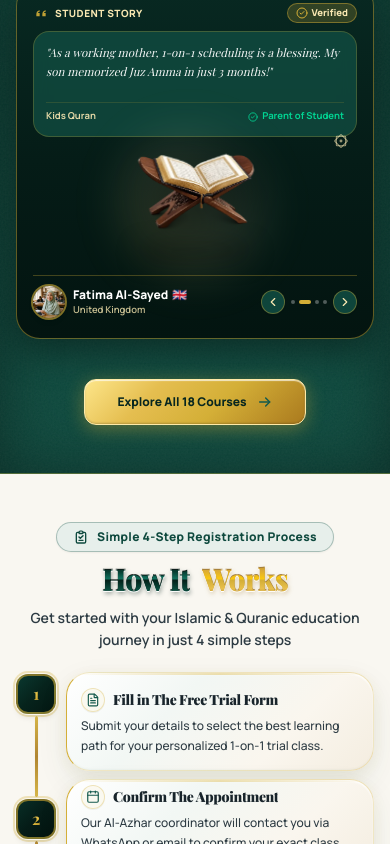
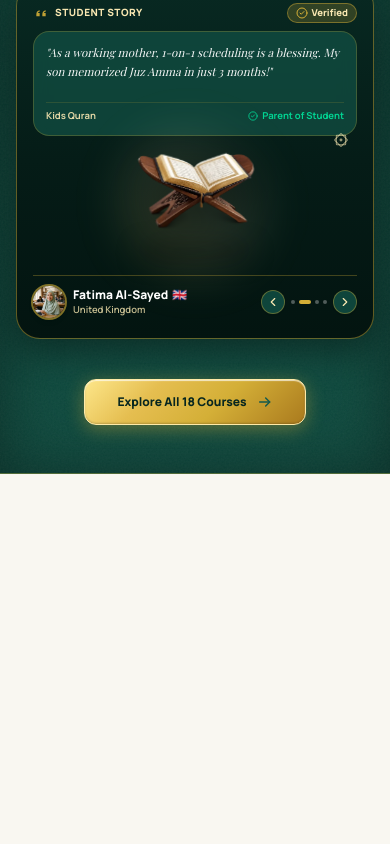
Before and after one commit to Furqanlearnacademy/furqunacademy, a Next.js app: page / in a window 390 px wide. Shown: the part 4885-5729 px from the top of the page. Built offline with nearby package versions, Linux system fonts and the light colour scheme.

Commit message:
perf: implement viewport-triggered lazy loading for below-the-fold sections and pause offscreen carousels

```diff
--- a/src/app/page.tsx
+++ b/src/app/page.tsx
@@ -5,13 +5,51 @@ import dynamic from "next/dynamic";
 import { Navbar } from "@/components/layout/Navbar";
 import { Hero } from "@/components/home/Hero";
 import { StatsBar } from "@/components/home/StatsBar";
-import { PopularCourses } from "@/components/home/PopularCourses";
-import { HowItWorks } from "@/components/home/HowItWorks";
-import { PricingPlans } from "@/components/home/PricingPlans";
-import { LatestArticles } from "@/components/home/LatestArticles";
-import { CallToAction } from "@/components/home/CallToAction";
 import { EngravedDivider } from "@/components/ui/EngravedDivider";
-import { Footer } from "@/components/layout/Footer";
+import { LazySection } from "@/components/ui/LazySection";
+
+// Below-the-fold components loaded on-demand via next/dynamic to eliminate GPU/CPU load during initial hero render
+const PopularCourses = dynamic(
+  () => import("@/components/home/PopularCourses").then((mod) => mod.PopularCourses),
+  {
+    loading: () => <div className="w-full min-h-[680px] opacity-0 pointer-events-none" />,
+  }
+);
+
+const HowItWorks = dynamic(
+  () => import("@/components/home/HowItWorks").then((mod) => mod.HowItWorks),
+  {
+    loading: () => <div className="w-full min-h-[520px] opacity-0 pointer-events-none" />,
+  }
+);
+
+const PricingPlans = dynamic(
+  () => import("@/components/home/PricingPlans").then((mod) => mod.PricingPlans),
+  {
+    loading: () => <div className="w-full min-h-[680px] opacity-0 pointer-events-none" />,
+  }
+);
+
+const LatestArticles = dynamic(
+  () => import("@/components/home/LatestArticles").then((mod) => mod.LatestArticles),
+  {
+    loading: () => <div className="w-full min-h-[520px] opacity-0 pointer-events-none" />,
+  }
+);
+
+const CallToAction = dynamic(
+  () => import("@/components/home/CallToAction").then((mod) => mod.CallToAction),
+  {
+    loading: () => <div className="w-full min-h-[360px] opacity-0 pointer-events-none" />,
+  }
+);
+
+const Footer = dynamic(
+  () => import("@/components/layout/Footer").then((mod) => mod.Footer),
+  {
+    loading: () => <div className="w-full min-h-[380px] opacity-0 pointer-events-none" />,
+  }
+);
 
 // Lazy-load BookingWizardModal on demand only when opened
 const BookingWizardModal = dynamic(
@@ -30,13 +68,14 @@ export default function HomePage() {
       <Navbar onOpenBooking={() => setBookingOpen(true)} />
 
       <main className="overflow-x-clip">
-        {/* HERO SECTION & STATS BAR (First Fold - Perfectly Contained 100vh Viewport) */}
+        {/* HERO SECTION & STATS BAR (First Fold - Loaded Immediately with Full Fidelity) */}
         <div className="pt-[70px] sm:pt-[76px] lg:pt-[80px] pb-2 sm:pb-3 lg:pb-3.5 flex flex-col justify-between lg:h-screen lg:min-h-[680px] lg:max-h-[1080px] gap-2 sm:gap-2.5 relative z-20">
           <Hero onOpenBooking={() => setBookingOpen(true)} />
           <StatsBar className="hidden sm:block" />
         </div>
 
         {/* MAIN FEATURED SECTION (EMERALD SHOWCASE: Courses, Why Choose Us, & Student Review) */}
+        <LazySection minHeight="720px" rootMargin="350px 0px">
           <section className="w-full bg-gradient-to-b from-emerald via-emerald-deep to-emerald pt-12 sm:pt-16 lg:pt-24 pb-12 sm:pb-16 border-y border-gold-primary/35 shadow-[inset_0_0_60px_rgba(0,0,0,0.4)] relative overflow-x-clip">
             {/* Dark Porous Paper Texture Layer */}
             <div className="absolute inset-0 dark-paper-porous-texture opacity-85 pointer-events-none z-0" />
@@ -49,28 +88,39 @@ export default function HomePage() {
               <PopularCourses onOpenBooking={() => setBookingOpen(true)} />
             </div>
           </section>
+        </LazySection>
 
         {/* HOW IT WORKS & FREE TRIAL BOOKING FORM SECTION (NATURAL MAIN BG & MAX-W 1400PX) */}
+        <LazySection minHeight="550px" rootMargin="350px 0px">
           <section className="w-full py-12 sm:py-16 lg:py-20 relative">
             <div className="max-w-[1400px] mx-auto px-4 sm:px-6 lg:px-8 w-full relative z-10">
               <HowItWorks />
             </div>
           </section>
+        </LazySection>
 
         {/* ENGRAVED 3D ISLAMIC DIVIDER AFTER HOW IT WORKS */}
         <EngravedDivider className="my-2 sm:my-4" />
 
         {/* CHOOSE YOUR PLAN / PRICING SECTION (LIGHT THEME & LIQUID GLASS) */}
+        <LazySection minHeight="700px" rootMargin="350px 0px">
           <PricingPlans onOpenBooking={() => setBookingOpen(true)} />
+        </LazySection>
 
         {/* LATEST ARTICLES & SCHOLARLY RESEARCH (CINEMATIC DARK NAVY BENTO SECTION) */}
+        <LazySection minHeight="550px" rootMargin="350px 0px">
           <LatestArticles />
+        </LazySection>
 
         {/* CALL TO ACTION SECTION (LIGHT PARCHMENT THEME & ENGRAVED TYPOGRAPHY) */}
+        <LazySection minHeight="380px" rootMargin="350px 0px">
           <CallToAction onOpenBooking={() => setBookingOpen(true)} />
+        </LazySection>
       </main>
 
+      <LazySection minHeight="380px" rootMargin="350px 0px">
         <Footer />
+      </LazySection>
 
       {/* 1-ON-1 TRIAL CLASS BOOKING MODAL */}
       <BookingWizardModal
--- a/src/components/home/PaymentMethodsCarousel.tsx
+++ b/src/components/home/PaymentMethodsCarousel.tsx
@@ -1,6 +1,7 @@
 "use client";
 
-import React from "react";
+import React, { useRef } from "react";
+import { useInView } from "framer-motion";
 import {
   ShieldCheck,
   Lock,
@@ -343,6 +344,9 @@ const GLOBAL_PAYMENT_METHODS: GlobalPaymentMethodItem[] = [
 const MARQUEE_ITEMS = [...GLOBAL_PAYMENT_METHODS, ...GLOBAL_PAYMENT_METHODS];
 
 export const PaymentMethodsCarousel: React.FC = () => {
+  const containerRef = useRef<HTMLDivElement>(null);
+  const isInView = useInView(containerRef, { margin: "250px 0px 250px 0px" });
+
   return (
     <div className="w-full pt-8 sm:pt-10 space-y-6 sm:space-y-7">
 
@@ -377,10 +381,15 @@ export const PaymentMethodsCarousel: React.FC = () => {
         </div>
       </div>
 
-      {/* CONTINUOUS SMOOTH MARQUEE CAROUSEL CONTAINER */}
-      <div className="relative w-full overflow-hidden py-3">
+      {/* CONTINUOUS SMOOTH MARQUEE CAROUSEL CONTAINER (Auto-pauses when offscreen to save GPU) */}
+      <div ref={containerRef} className="relative w-full overflow-hidden py-3">
         {/* INFINITE SCROLLING ROW */}
-        <div className="animate-marquee-infinite flex items-center gap-4 sm:gap-5 cursor-grab active:cursor-grabbing">
+        <div
+          className="animate-marquee-infinite flex items-center gap-4 sm:gap-5 cursor-grab active:cursor-grabbing"
+          style={{
+            animationPlayState: isInView ? "running" : "paused",
+          }}
+        >
           {MARQUEE_ITEMS.map((method, index) => {
             const Icon = method.icon;
             return (
--- a/src/components/home/StudentReview.tsx
+++ b/src/components/home/StudentReview.tsx
@@ -1,7 +1,8 @@
 "use client";
 
-import React, { useState, useEffect } from "react";
+import React, { useState, useEffect, useRef } from "react";
 import Image from "next/image";
+import { useInView } from "framer-motion";
 import { ChevronLeft, ChevronRight, CheckCircle2 } from "lucide-react";
 import {
   IslamicCalligraphyQuoteIcon,
@@ -11,6 +12,8 @@ import { IslamicRosetteAccentIcon } from "@/components/ui/SemanticCustomIcons";
 
 export const StudentReview: React.FC = () => {
   const [currentIdx, setCurrentIdx] = useState(0);
+  const cardRef = useRef<HTMLDivElement>(null);
+  const isInView = useInView(cardRef, { margin: "150px 0px 150px 0px" });
 
   const reviews = [
     {
@@ -59,13 +62,14 @@ export const StudentReview: React.FC = () => {
     },
   ];
 
-  // Autoplay slider interval (4.5 seconds)
+  // Autoplay slider interval (4.5 seconds) - only runs when visible in viewport
   useEffect(() => {
+    if (!isInView) return;
     const timer = setInterval(() => {
       setCurrentIdx((prev) => (prev + 1) % reviews.length);
     }, 4500);
     return () => clearInterval(timer);
-  }, [reviews.length]);
+  }, [isInView, reviews.length]);
 
   const current = reviews[currentIdx];
 
@@ -73,7 +77,7 @@ export const StudentReview: React.FC = () => {
   const handlePrev = () => setCurrentIdx((prev) => (prev - 1 + reviews.length) % reviews.length);
 
   return (
-    <div className="bg-gradient-to-b from-[#082922] via-[#051C17] to-[#031410] backdrop-blur-xl rounded-3xl p-4 sm:p-5 py-5 border border-gold-primary/45 shadow-[0_12px_36px_rgba(0,0,0,0.4)] relative flex flex-col justify-between overflow-hidden text-white h-full group hover:border-gold-primary/70 transition-all duration-300">
+    <div ref={cardRef} className="bg-gradient-to-b from-[#082922] via-[#051C17] to-[#031410] backdrop-blur-xl rounded-3xl p-4 sm:p-5 py-5 border border-gold-primary/45 shadow-[0_12px_36px_rgba(0,0,0,0.4)] relative flex flex-col justify-between overflow-hidden text-white h-full group hover:border-gold-primary/70 transition-all duration-300">
       {/* Top Ambient Gold Bar */}
       <div className="absolute top-0 left-0 right-0 h-[2px] bg-gradient-to-r from-transparent via-gold-primary to-transparent pointer-events-none" />
 
--- /dev/null
+++ b/src/components/ui/LazySection.tsx
@@ -0,0 +1,83 @@
+"use client";
+
+import React, { useState, useEffect, useRef, ReactNode } from "react";
+
+interface LazySectionProps {
+  children: ReactNode;
+  minHeight?: string | number;
+  rootMargin?: string;
+  className?: string;
+  id?: string;
+}
+
+/**
+ * LazySection
+ * Defers rendering and client hydration of below-the-fold sections
+ * until the user scrolls within `rootMargin` (default 350px) of the section.
+ * This frees up the CPU & GPU during initial page load, ensuring
+ * that hero animations and carousels render at buttery-smooth 60fps.
+ */
+export const LazySection: React.FC<LazySectionProps> = ({
+  children,
+  minHeight = "400px",
+  rootMargin = "350px 0px",
+  className = "",
+  id,
+}) => {
+  const [isVisible, setIsVisible] = useState(false);
+  const containerRef = useRef<HTMLDivElement>(null);
+
+  useEffect(() => {
+    if (isVisible) return;
+    const el = containerRef.current;
+    if (!el) return;
+
+    // Check if IntersectionObserver is supported
+    if (!("IntersectionObserver" in window)) {
+      setIsVisible(true);
+      return;
+    }
+
+    const observer = new IntersectionObserver(
+      (entries) => {
+        const [entry] = entries;
+        if (entry.isIntersecting) {
+          setIsVisible(true);
+          observer.disconnect();
+        }
+      },
+      {
+        root: null,
+        rootMargin,
+        threshold: 0,
+      }
+    );
+
+    observer.observe(el);
+
+    return () => {
+      observer.disconnect();
+    };
+  }, [isVisible, rootMargin]);
+
+  return (
+    <div
+      ref={containerRef}
+      id={id}
+      className={`transition-opacity duration-500 ${className} ${isVisible ? "opacity-100" : "opacity-90"}`}
+      style={{
+        minHeight: !isVisible ? minHeight : undefined,
+        containIntrinsicSize: typeof minHeight === "number" ? `${minHeight}px` : minHeight,
+        contentVisibility: "auto",
+      }}
+    >
+      {isVisible ? children : (
+        <div
+          aria-hidden="true"
+          style={{ minHeight: typeof minHeight === "number" ? `${minHeight}px` : minHeight }}
+          className="w-full pointer-events-none"
+        />
+      )}
+    </div>
+  );
+};
```
Lines whose indentation alone changed are shown as unchanged.
